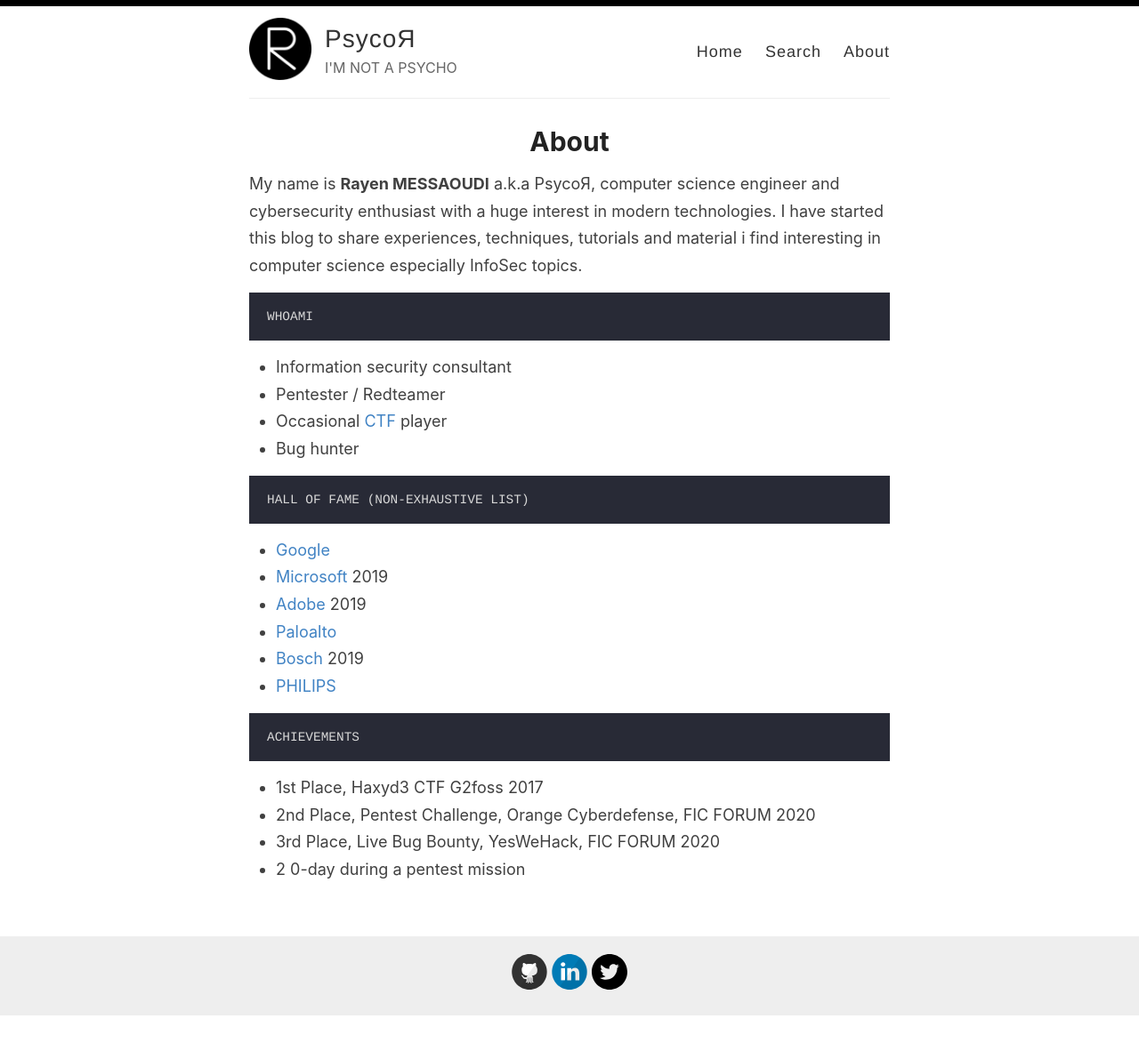
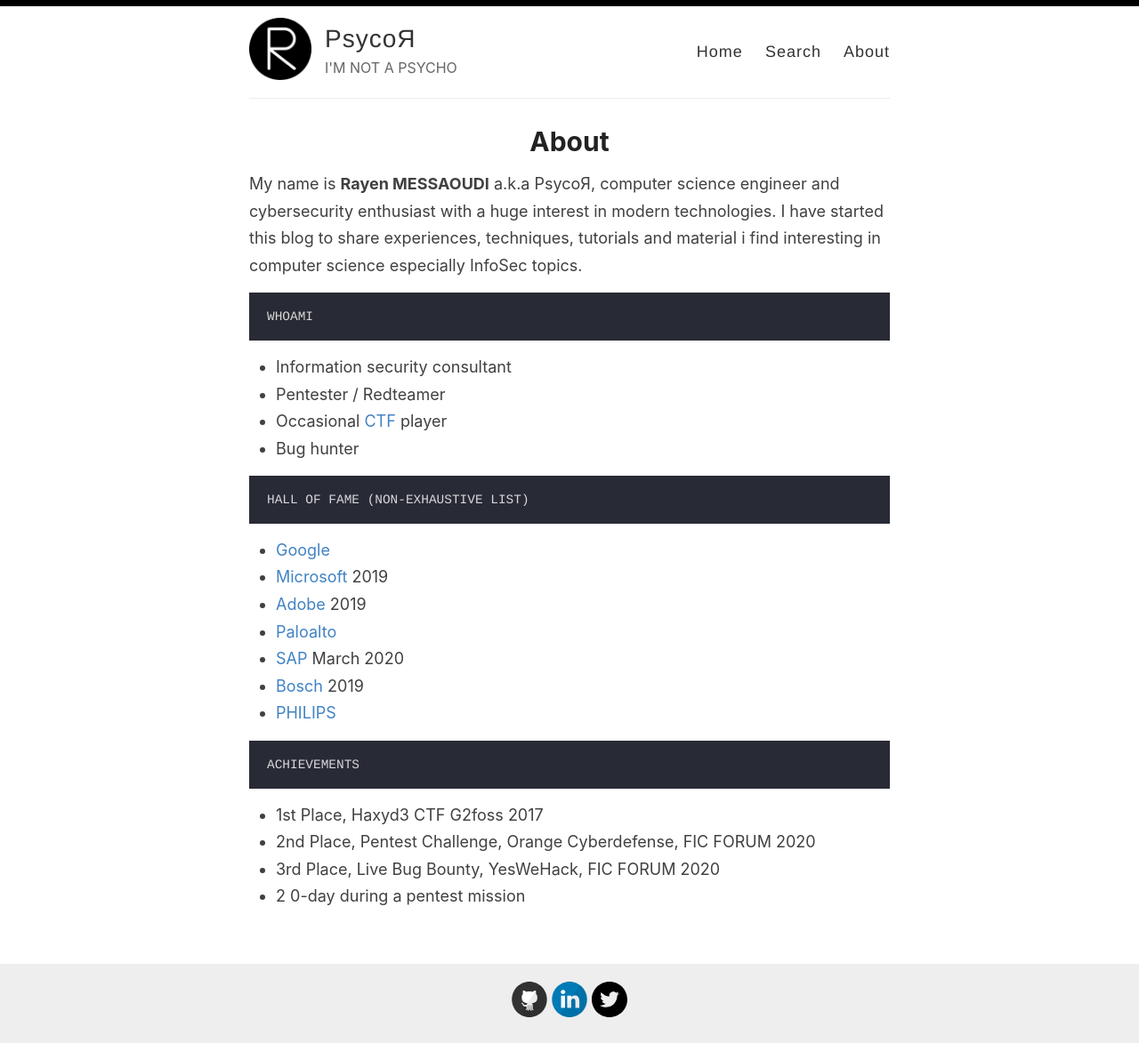
Before and after one commit to rayenmessaoudi/rayenmessaoudi.github.io, a Jekyll site: the page built from _pages/about.md, in a window 1280 px wide. Shown: the whole page at 89% size. Built offline with Jekyll 4.4.1, drawn with Linux system fonts in a browser that asks for light colours; before the commit the page ends 1143 px from its top, so only the background shows below that.

Commit message:
Update about.md

```diff
--- a/_pages/about.md
+++ b/_pages/about.md
@@ -25,6 +25,7 @@ HALL OF FAME (NON-EXHAUSTIVE LIST)
 - [Microsoft](https://portal.msrc.microsoft.com/en-us/security-guidance/researcher-acknowledgments-online-services) 2019
 - [Adobe](https://helpx.adobe.com/security/acknowledgements.html) 2019
 - [Paloalto](https://www.paloaltonetworks.com/security-researcher-acknowledgement)
+- [SAP](https://wiki.scn.sap.com/wiki/display/PSR/Acknowledgments+to+Security+Researchers) March 2020
 - [Bosch](https://psirt.bosch.com/hall-of-fame/websites-hall-of-fame.html) 2019
 - [PHILIPS](https://www.philips.com/a-w/security/coordinated-vulnerability-disclosure/hall-of-honors.html)
 
```
